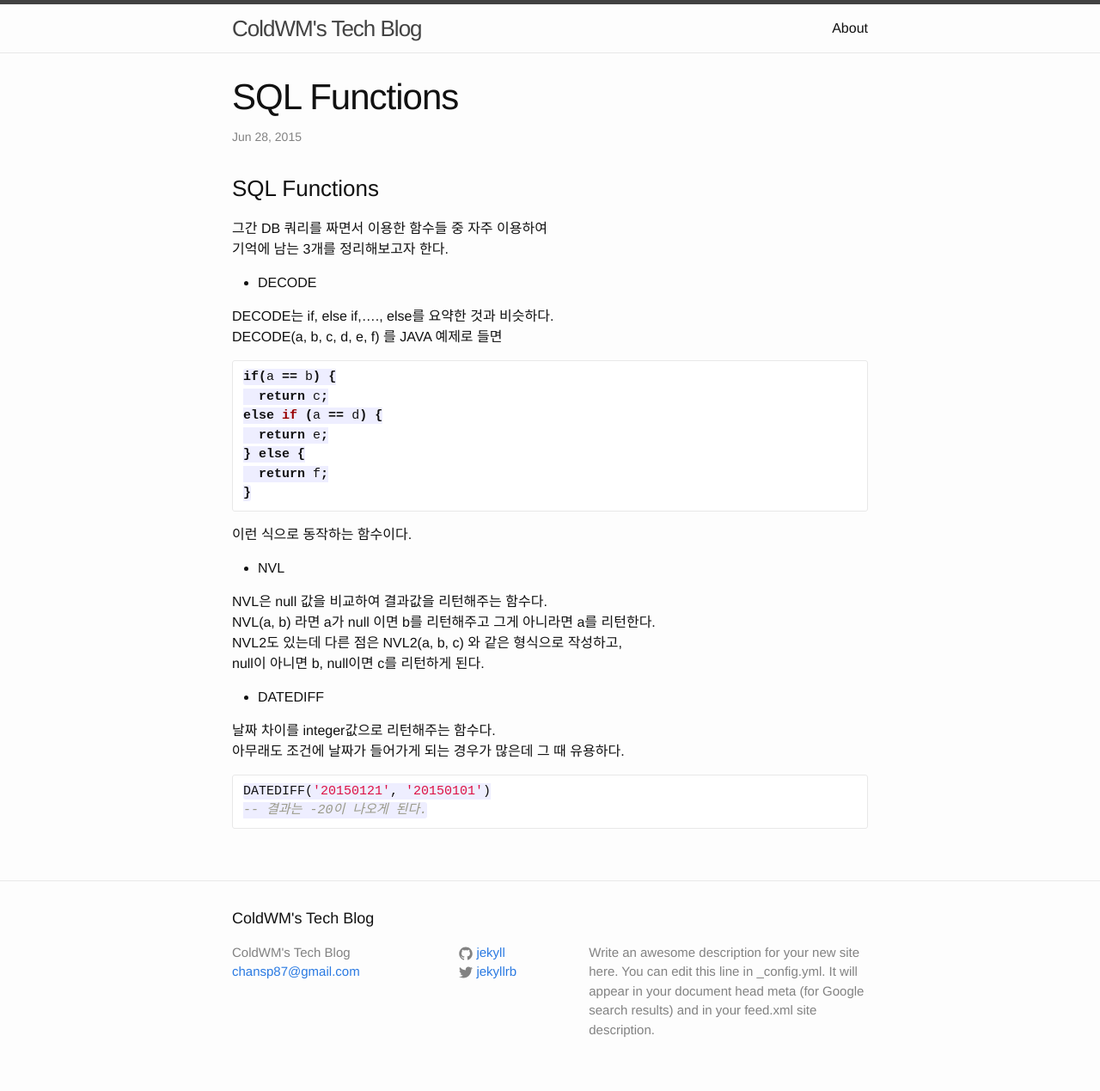
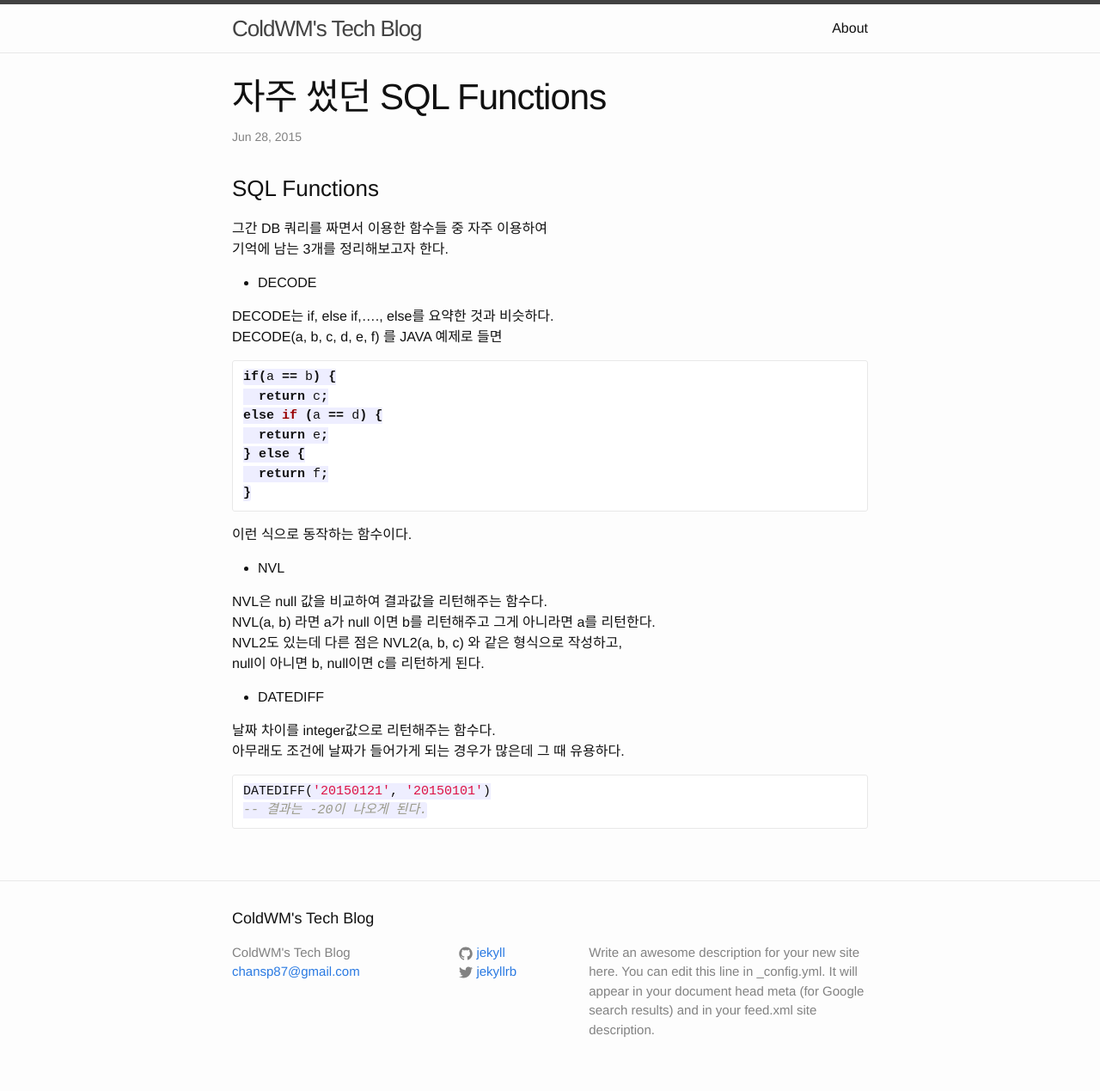
Before and after one commit to ColdWM/blog, a Jekyll site: the page built from _posts/2015-06-28-SQL-Functions.md, in a window 1280 px wide. Shown: the whole page at 86% size. Built offline with Jekyll 4.4.1, drawn with Linux system fonts in a browser that asks for light colours; Markdown is read by kramdown in place of the engine named in the settings.

Commit message:
Update 2015-06-28-SQL-Functions.md

```diff
--- a/_posts/2015-06-28-SQL-Functions.md
+++ b/_posts/2015-06-28-SQL-Functions.md
@@ -1,6 +1,6 @@
 ---
 layout: post
-title:  "SQL Functions"
+title:  "자주 썼던 SQL Functions"
 date:   2015-06-28 23:30:00
 categories: sql
 ---
```
